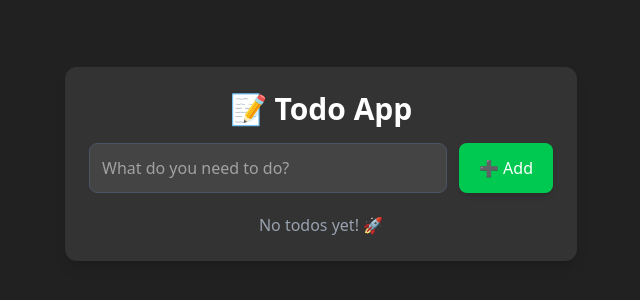
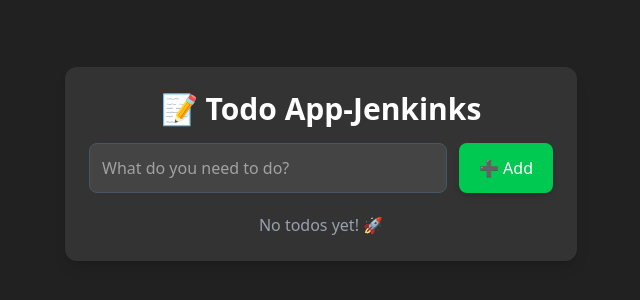
Before and after one commit to harshitS3/todo-app-Local, a React (Vite) app: page / in a window 1280 px wide. Shown: the part 236-536 px from the top of the page, without its empty margins (319-959 px from the left). Built offline with nearby package versions, Linux system fonts and the light colour scheme.

Commit message:
Update App.jsx for Jenkins

```diff
--- a/src/App.jsx
+++ b/src/App.jsx
@@ -41,7 +41,7 @@ const App = () => {
     <div className="min-h-screen bg-[#212121] flex items-center justify-center p-4">
       <div className="bg-[#333] p-6 rounded-xl shadow-lg w-full max-w-lg">
         <h1 className="text-3xl font-bold text-white mb-4 text-center">
-          📝 Todo App
+          📝 Todo App-Jenkinks
         </h1>
         <div className="flex gap-3 mb-5">
           <input
```
